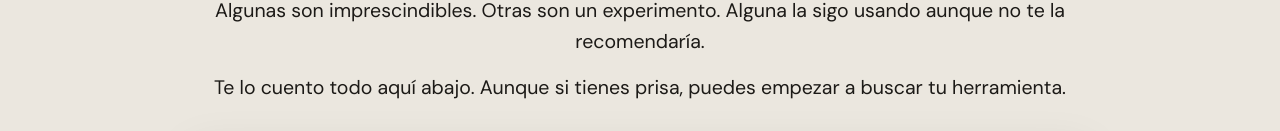
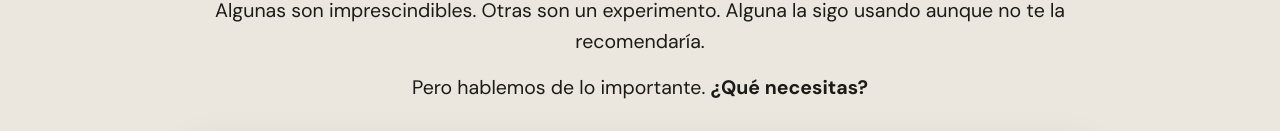
Before and after one commit to boreas77/laborjatorio, a Next.js app: page / in a window 1280 px wide. Shown: the part 656-787 px from the top of the page. Built offline with nearby package versions, Linux system fonts and the light colour scheme.

Commit message:
Ajusta entradilla de la home

```diff
--- a/src/app/page.tsx
+++ b/src/app/page.tsx
@@ -68,8 +68,7 @@ export default function HomePage() {
             aunque no te la recomendaría.
           </p>
           <p>
-            Te lo cuento todo aquí abajo. Aunque si tienes prisa, puedes empezar a buscar
-            tu herramienta.
+            Pero hablemos de lo importante. <strong>¿Qué necesitas?</strong>
           </p>
         </div>
       </section>
```
